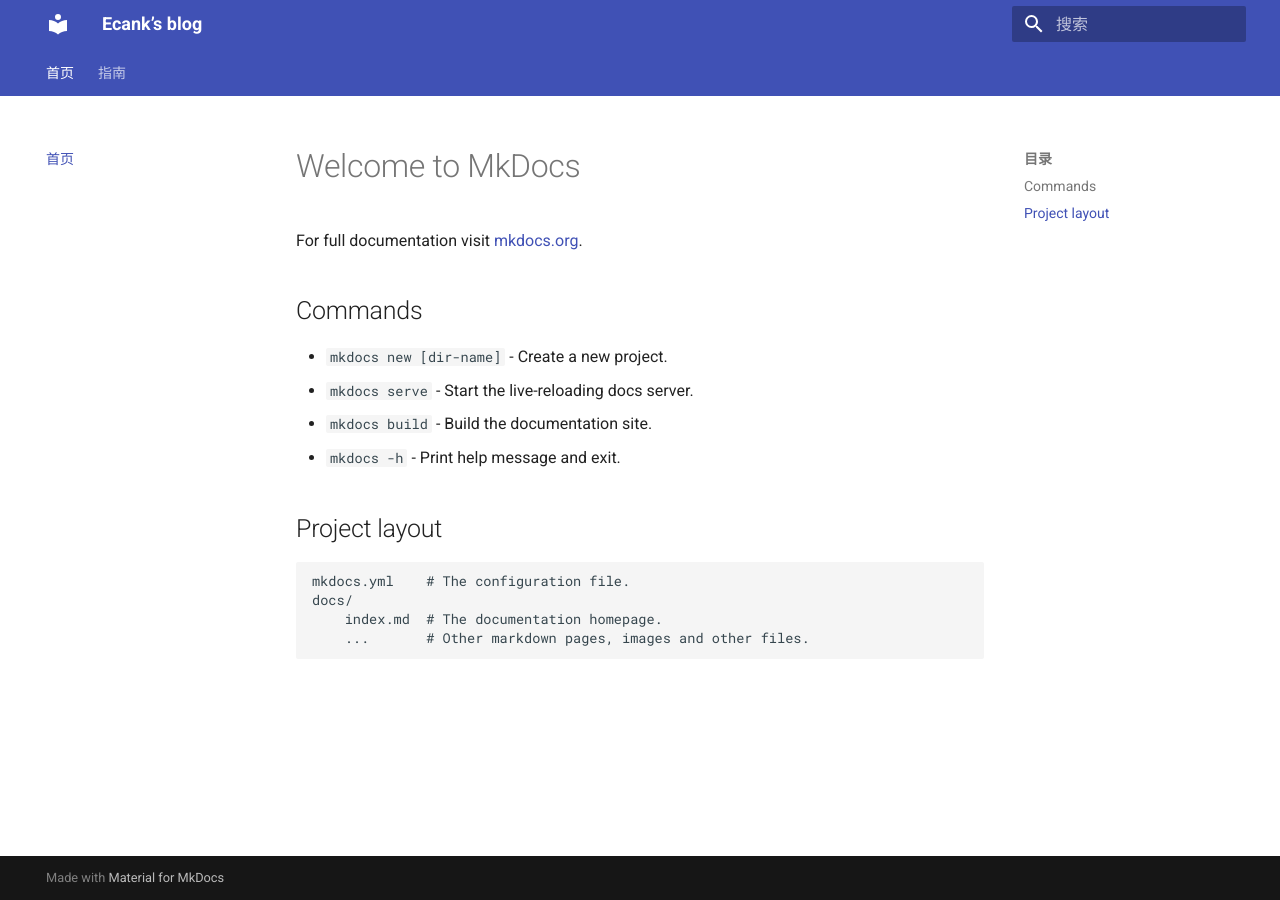
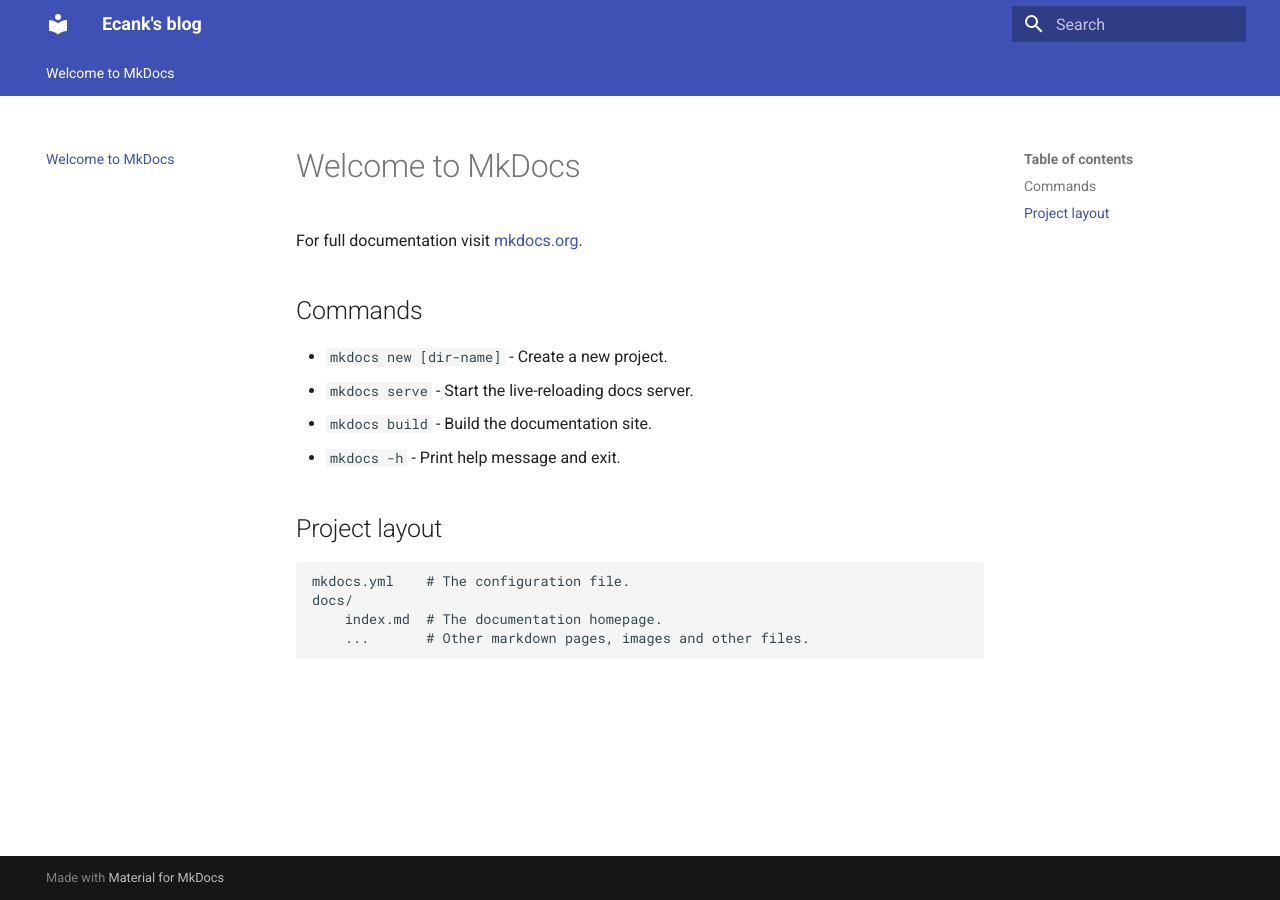
Before and after one commit to Ecankk/Ecankk.github.io, an MkDocs documentation site: the page built from docs/index.md, in a window 1280 px wide. Built offline with MkDocs 1.6.1 and Material for MkDocs 9.7.7, drawn with Linux system fonts in a browser that asks for light colours; some of the changed lines change nothing that is shown.

Commit message:
Add mkdocs.yml and deploy.yml

```diff
--- a/mkdocs.yml
+++ b/mkdocs.yml
@@ -1,28 +1,29 @@
-# 站点信息
-site_name: Ecank’s blog
-site_url: https://username.github.io/repository/
-site_author: Ecank
-site_description:
+# 站点基本信息配置
+site_name: Ecank's blog
+site_url: https://yourusername.github.io
+site_author: 你的名字
+site_description: >-
+  这是我的个人博客，记录我的学习与生活。
 
-# 主题设置
+# 主题配置
 theme:
-  name: material
-  language: zh
+  name: material # 使用Material主题
+  # 主题特性配置
   features:
-    - navigation.tabs
-    - navigation.top
+    - navigation.tabs # 顶部标签导航
+    - navigation.sections # 侧边栏分组
+    - navigation.expand # 默认展开导航
+    - navigation.top # 返回顶部按钮
 
-# 导航设置
-nav:
-  - 首页: index.md
-  - 指南:
-      - guide/index.md
-      - 安装: guide/install.md
-      - 使用: guide/usage.md
+  # 字体配置
+  font:
+    text: Roboto # 正文字体
+    code: Roboto Mono # 代码字体
 
-# Markdown 扩展
+# 扩展配置
 markdown_extensions:
-  - attr_list
-  - md_in_html
-  - toc:
-      permalink: true
+  - toc: # 目录
+      permalink: true # 永久链接
+      toc_depth: 3 # 目录深度
+  - tables # 表格支持
+  - footnotes # 脚注
```
Also changed, not shown: 2 other files.
